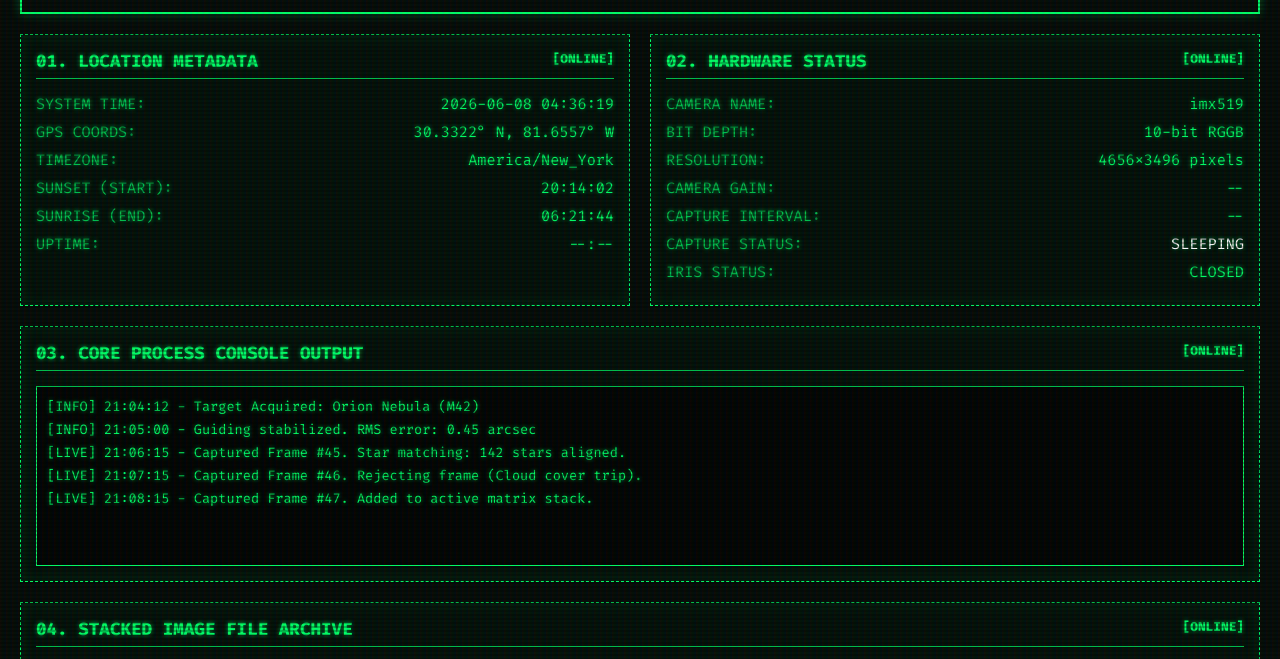
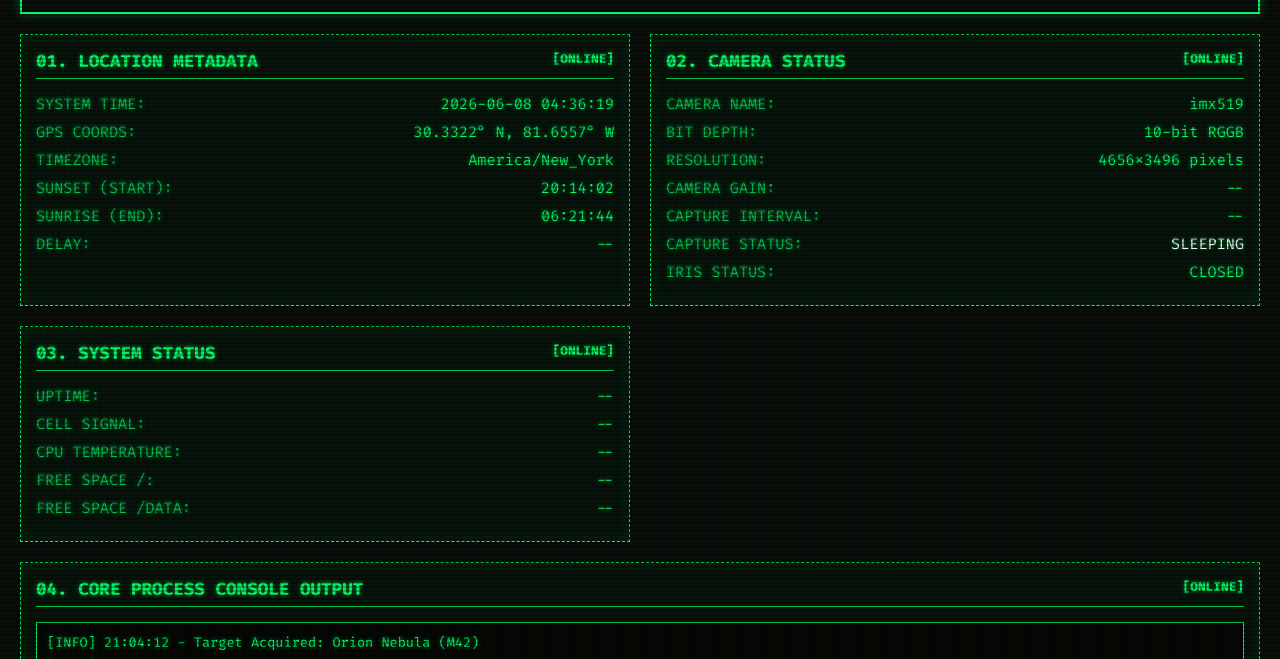
Before and after one commit to DAM-Labs/orion, a plain HTML site: page web/index.html in a window 1280 px wide. Shown: the part 100-759 px from the top of the page. Drawn offline with Linux system fonts and the light colour scheme; no server answers.

Commit message:
web improvements

```diff
--- a/web/index.html
+++ b/web/index.html
@@ -193,12 +193,11 @@
             <div class="data-row"><span class="data-label">TIMEZONE:</span> <span id="loc-tz">--</span></div>
             <div class="data-row"><span class="data-label">SUNSET (START):</span> <span id="loc-sunset">--:--</span></div>
             <div class="data-row"><span class="data-label">SUNRISE (END):</span> <span id="loc-sunrise">--:--</span></div>
-            <div class="data-row"><span class="data-label">UPTIME:</span> <span id="loc-uptime">--:--</span></div>
-
+            <div class="data-row"><span class="data-label">DELAY:</span> <span id="loc-delay">--</span></div>
         </section>
 
         <section>
-            <h2>02. Hardware Status</h2>
+            <h2>02. Camera Status</h2>
             <div class="data-row"><span class="data-label">CAMERA NAME:</span> <span id="cam-name">--</span></div>
             <div class="data-row"><span class="data-label">BIT DEPTH:</span> <span id="cam-depth">--</span></div>
             <div class="data-row"><span class="data-label">RESOLUTION:</span> <span id="cam-resolution">--</span></div>
@@ -208,15 +207,24 @@
             <div class="data-row"><span class="data-label">IRIS STATUS:</span> <span id="cam-iris">--</span></div>
         </section>
 
+        <section>
+            <h2>03. System Status</h2>
+            <div class="data-row"><span class="data-label">UPTIME:</span> <span id="sys-uptime">--</span></div>
+            <div class="data-row"><span class="data-label">CELL SIGNAL:</span> <span id="sys-uptime">--</span></div>
+            <div class="data-row"><span class="data-label">CPU TEMPERATURE:</span> <span id="sys-uptime">--</span></div>
+            <div class="data-row"><span class="data-label">FREE SPACE /:</span> <span id="sys-uptime">--</span></div>
+            <div class="data-row"><span class="data-label">FREE SPACE /DATA:</span> <span id="sys-uptime">--</span></div>
+        </section>
+
         <section style="grid-column: 1 / -1;">
-            <h2>03. Core Process Console Output</h2>
+            <h2>04. Core Process Console Output</h2>
             <div class="log-box" id="log-terminal">
                 <div class="log-entry">[SYSTEM] Initializing stream... Waiting for payload data.</div>
             </div>
         </section>
 
         <section class="library-section">
-            <h2>04. Stacked Image File Archive</h2>
+            <h2>05. Stacked Image File Archive</h2>
             <div class="image-gallery" id="library-gallery">
                 </div>
         </section>
@@ -230,7 +238,8 @@
                 "gps": "30.3322° N, 81.6557° W",
                 "timezone": "America/New_York",
                 "sunset": "20:14:02",
-                "sunrise": "06:21:44"
+                "sunrise": "06:21:44",
+                "delay": "65 minutes"
             },
             "camera": {
                 "name": "imx519",
```
